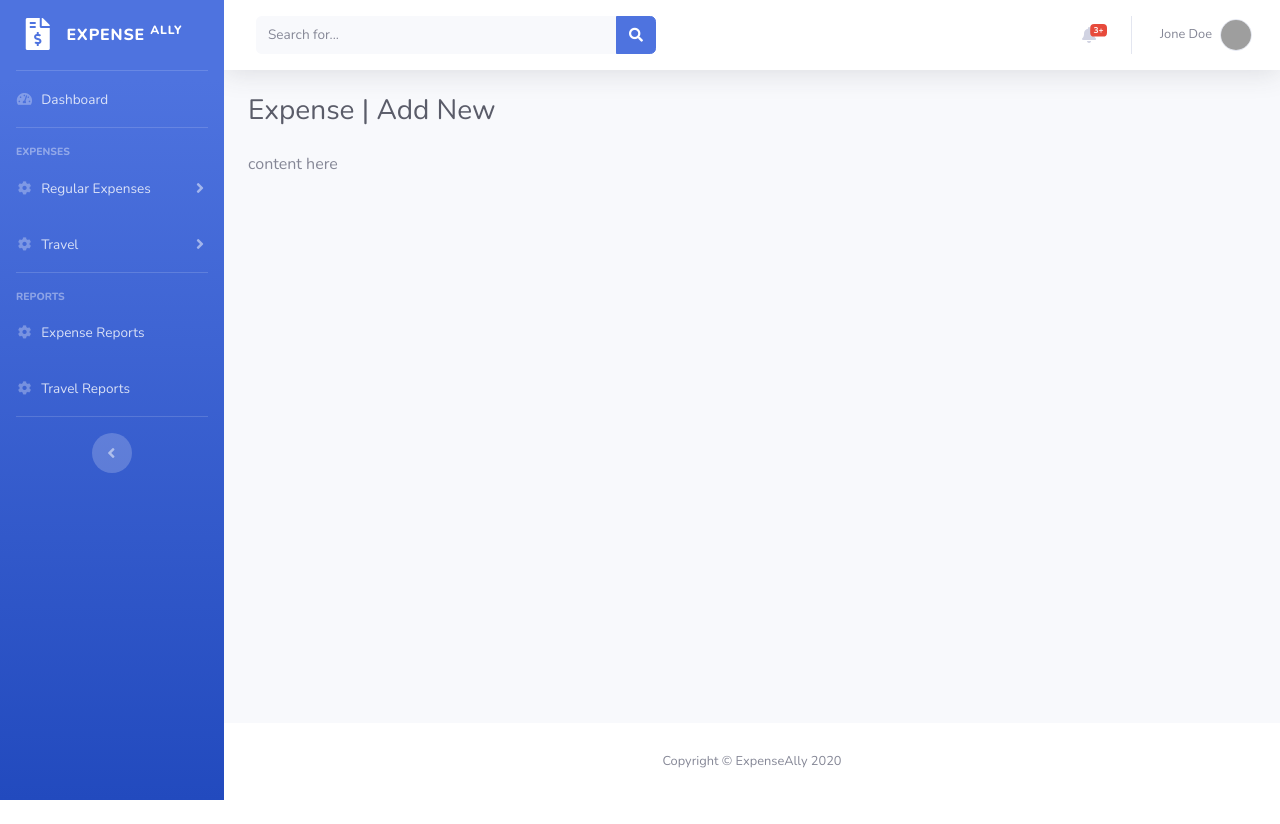
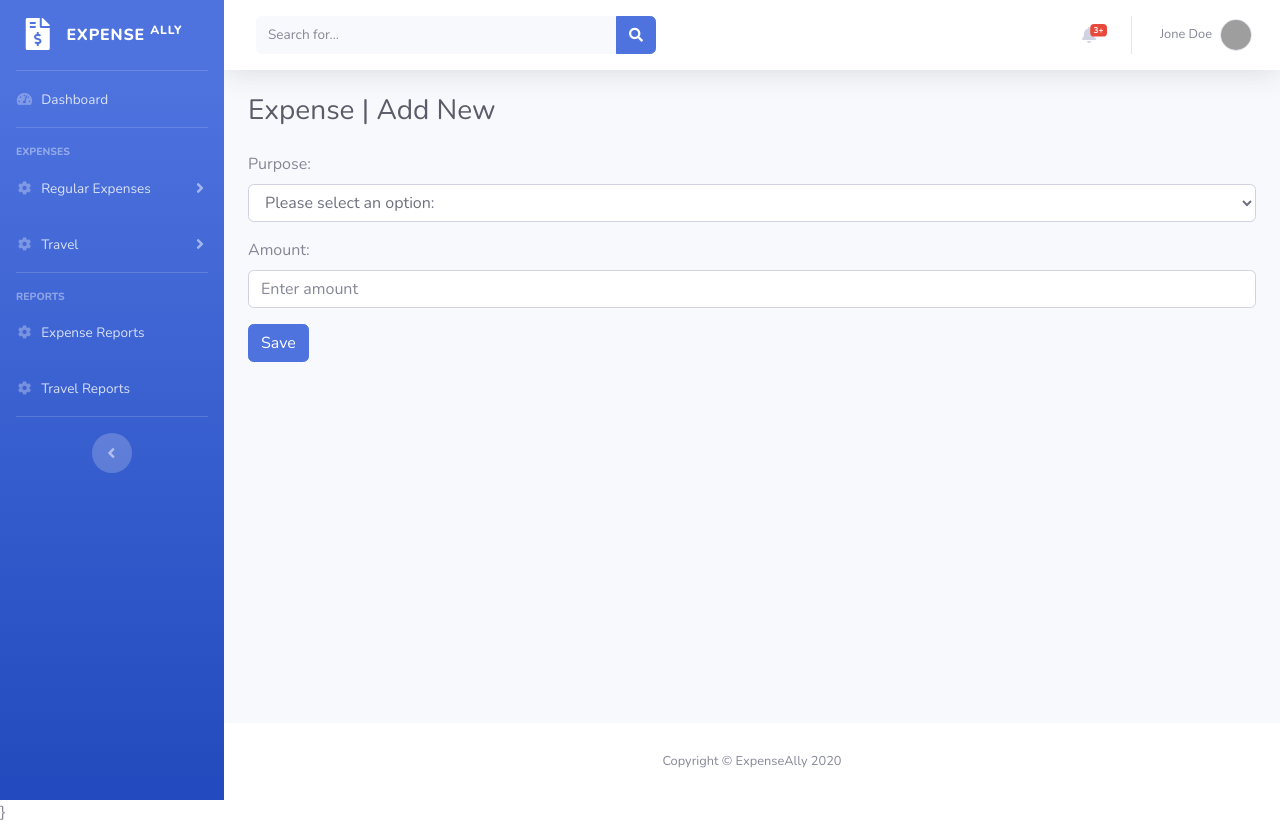
Before and after one commit to shovradas/expenseally, a Django app: page /add-expense in a window 1280 px wide. Before the commit the page ends 800 px from the top, so only its background shows below. Run offline with Django 3.2, Linux system fonts and the light colour scheme; some libraries are stand-ins or nearby versions; grey boxes are pictures that could not be loaded.

Commit message:
add expense updated

```diff
--- a/templates/regular_expense/add-expense.html
+++ b/templates/regular_expense/add-expense.html
@@ -1,11 +1,45 @@
 {% extends 'layout.html' %}
 
 {% block content %}
- content here
+     <form >
+              <div class="form-group">
+                  <label for="purpose">Purpose:</label>
+                  <select class="form-control" id="expense" name="expense">
+                      <option selected>Please select an option:</option>
+                      <option value = "rent">Rent</option>
+                      <option value = "insurense">Insurense</option>
+                      <option value = "food">Food</option>
+                      <option value = "entertainment">Entertainment</option>
+                      <option value = "other">Others</option>
+                  </select>
+                  <div id="otherType" style="display:none;">
+                    <label for="specify">Specify:</label>
+                    <input type="text" class="form-control" id="other"   name="specify" placeholder="Specify the reason"/>
+                  </div>
+              </div>
+              <div class="form-group">
+                <label for="amount">Amount:</label>
+                <input type="number" class="form-control" id="amount" placeholder="Enter amount" name="amount">
+              </div>
+              <!-- <div class="form-group form-check">
+                <label class="form-check-label">
+                  <input class="form-check-input" type="checkbox" name="remember"> Remember me
+                </label>
+              </div> -->
+              <button type="submit" class="btn btn-primary">Save</button>
+            </form>
 {% endblock %}
 
-{#{% block scripts %}    #}
-{#    <script>#}
-{#        // script here#}
-{#    </script>#}
-{#{% endblock %}#}
+{% block scripts %}    }
+  <script>
+  $('#expense').on('change',function(){
+    if( $(this).val()==="other"){
+    $("#otherType").show()
+    }
+    else{
+    $("#otherType").hide()
+    }
+  });
+
+  </script>
+{% endblock %}
```
